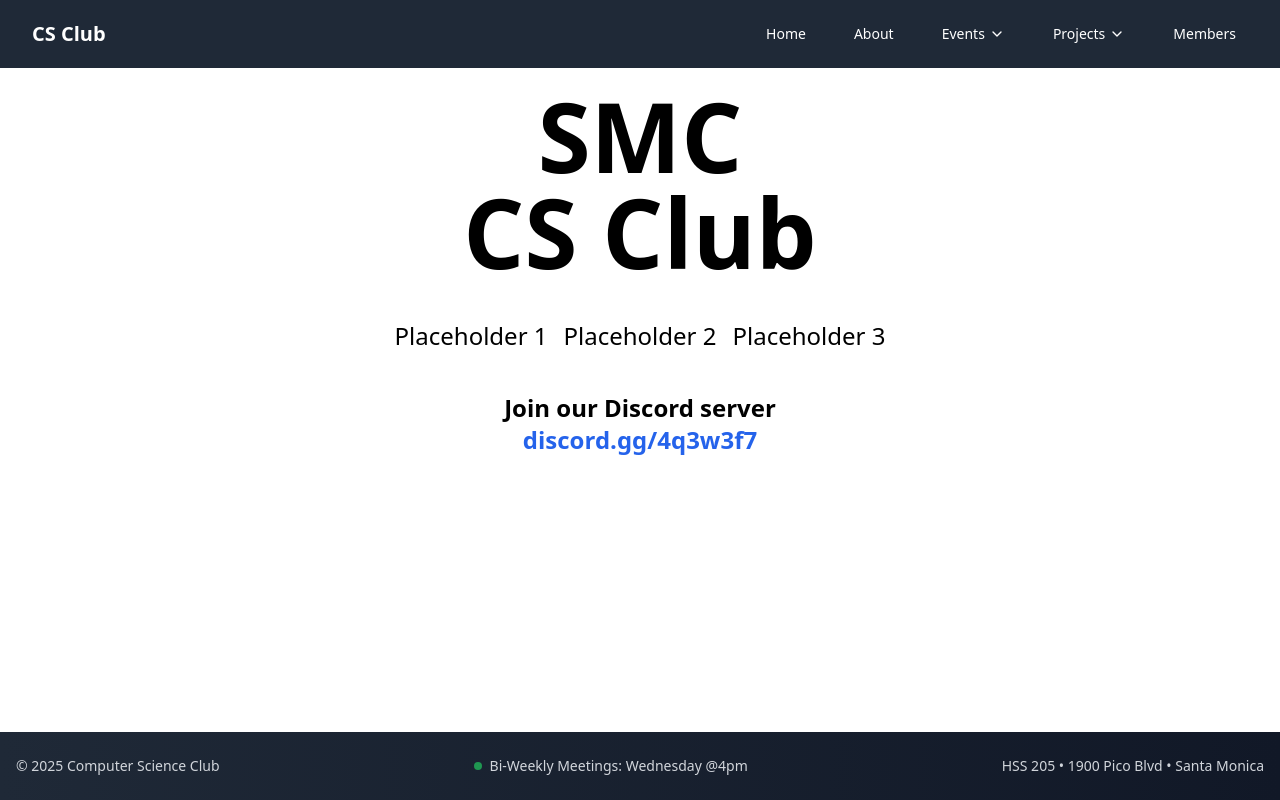
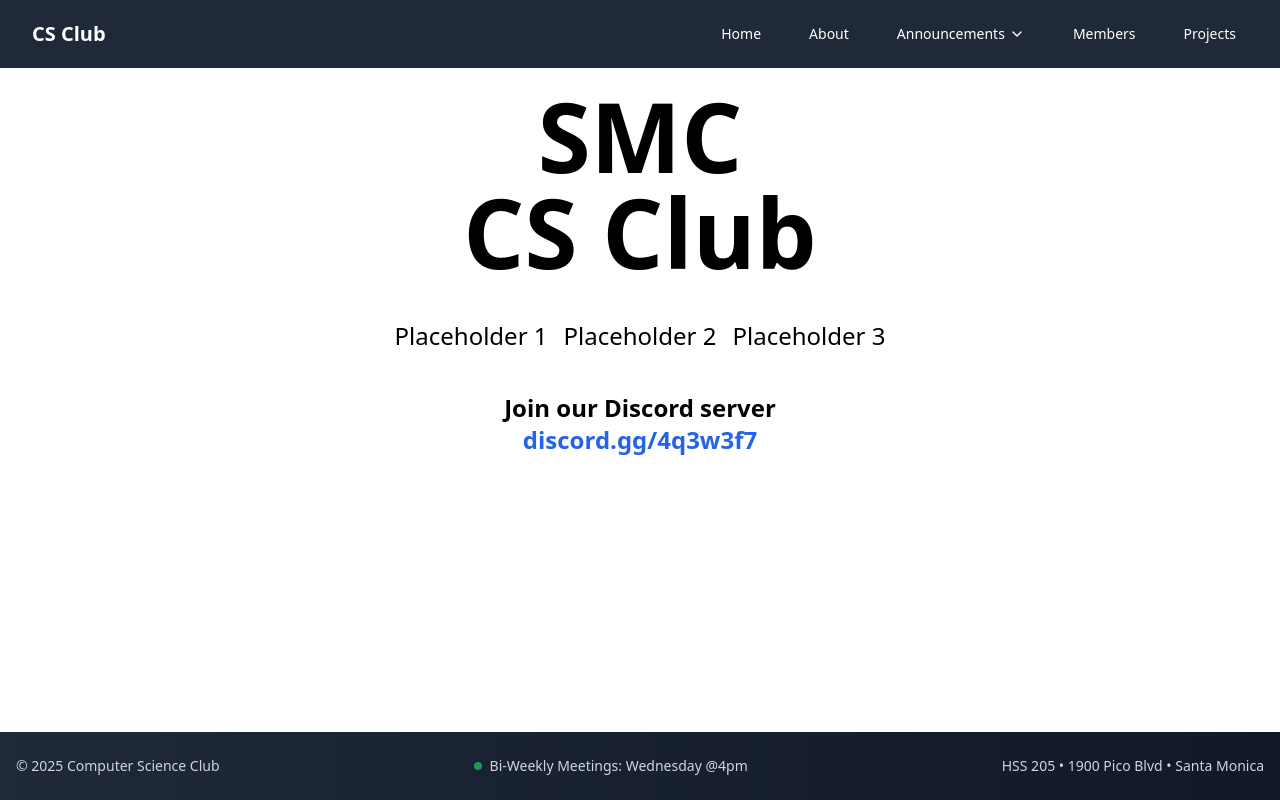
Before and after one commit to cs-club-smc/cs-smc-website, a React (Vite) app: page / in a window 1280 px wide. Built offline with nearby package versions, Linux system fonts and the light colour scheme.

Commit message:
refactor(header) - Updated w/ correct headings

```diff
--- a/src/components/layout/Header/Header.tsx
+++ b/src/components/layout/Header/Header.tsx
@@ -10,23 +10,21 @@ export default function Header() {
       { name: "Home", href: "/" },
       { name: "About", href: "/about" },
       {
-        name: "Events",
-        href: "/events",
+        name: "Announcements",
+        href: "/announcements",
+        // Possible submenu options - keeping for now to keep submenu options below active
+        // - Can remove if need be
         submenu: [
           { name: "Calendar", href: "/events/calendar" },
           { name: "Workshops", href: "/events/workshops" },
           { name: "Past Events", href: "/events/past" },
         ],
       },
+      { name: "Members", href: "/members" },
       {
         name: "Projects",
         href: "/projects",
-        submenu: [
-          { name: "Showcase", href: "/projects/showcase" },
-          { name: "Submit Project", href: "/projects/submit" },
-        ],
       },
-      { name: "Members", href: "/members" },
     ],
   };
 
```
